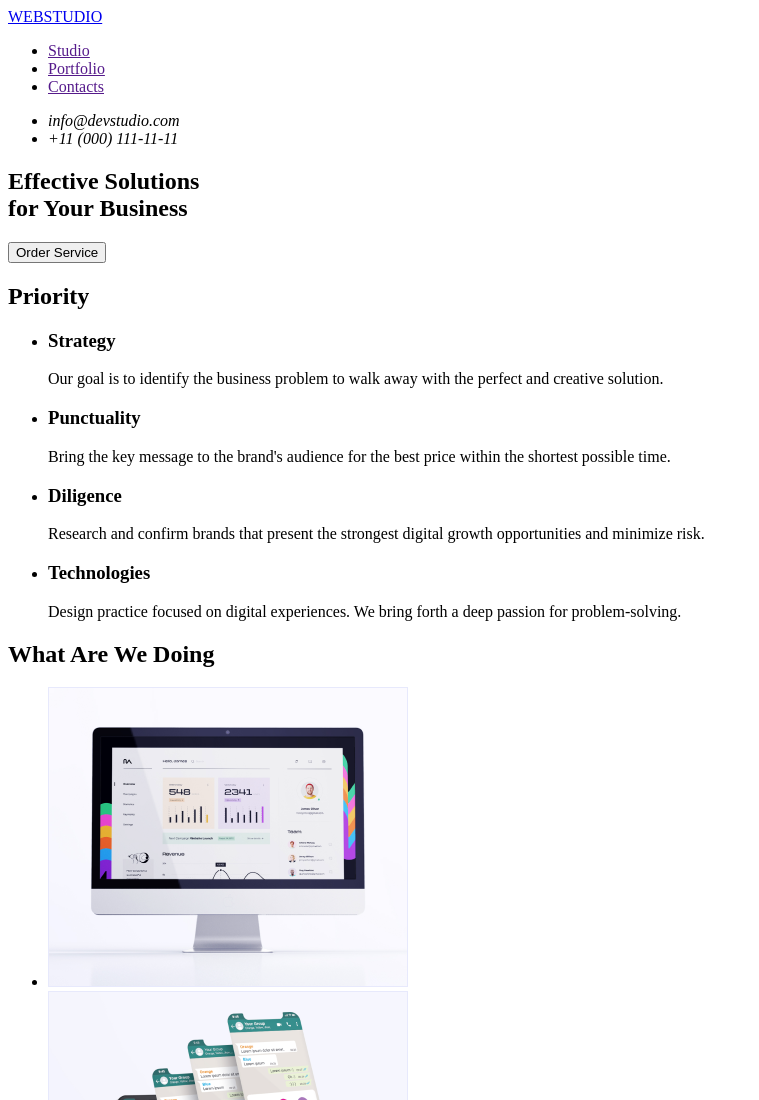
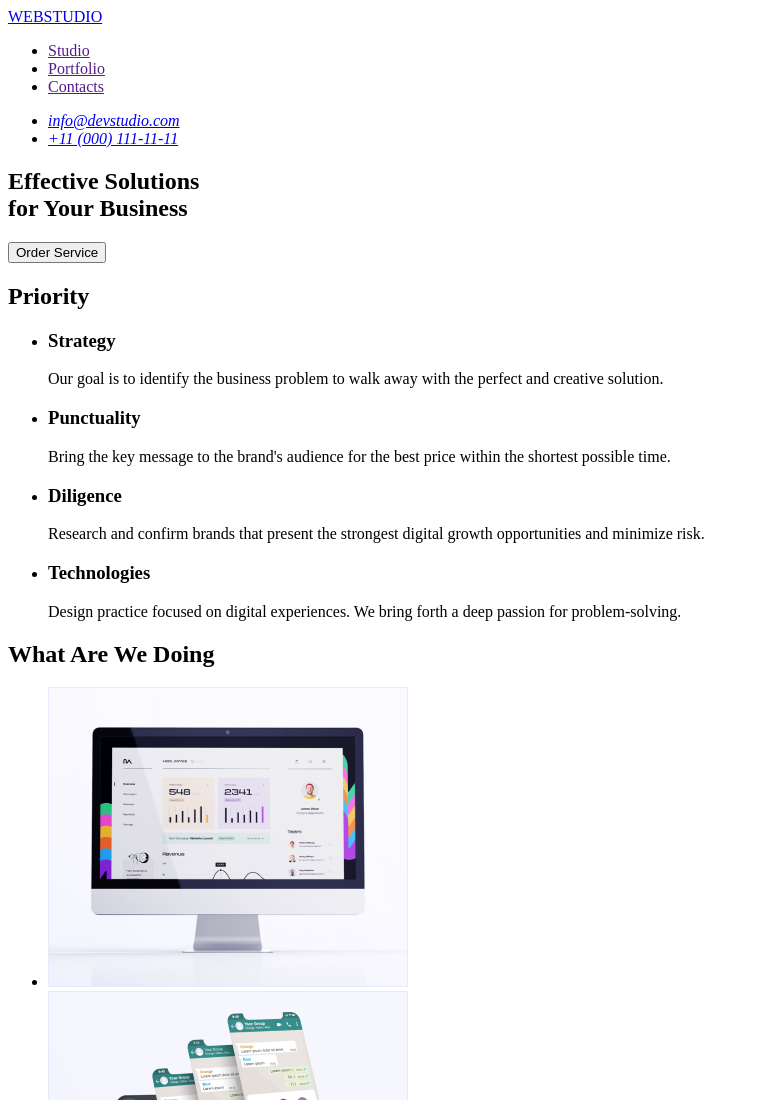
Before and after one commit to boblmbq/goit-markup-hw-01, a plain HTML site: page index.html in a window 1280 px wide. Shown: the top 1100 px of the page, without its empty margins (0-759 px from the left). Drawn offline with Linux system fonts and the light colour scheme.

Commit message:
<a> was addded again

```diff
--- a/index.html
+++ b/index.html
@@ -33,8 +33,8 @@
 
         <address>
             <ul>
-                <li href="mailto:info@devstudio.com">info@devstudio.com</li>
-                <li href="tel:+11(000)111-11-11">+11 (000) 111-11-11</li>
+                <li> <a href="mailto:info@devstudio.com">info@devstudio.com</a></li>
+                <li> <a href="tel:+11(000)111-11-11">+11 (000) 111-11-11</a></li>
             </ul>
         </address>
     </header>
```
